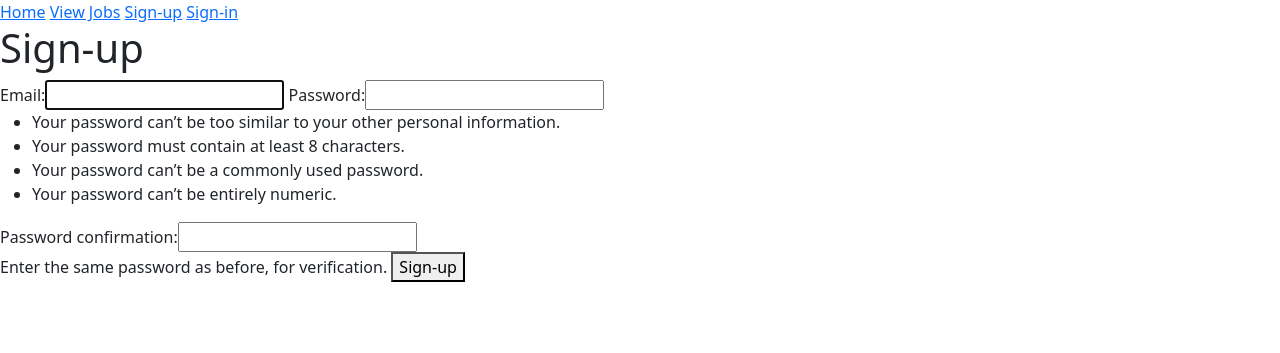
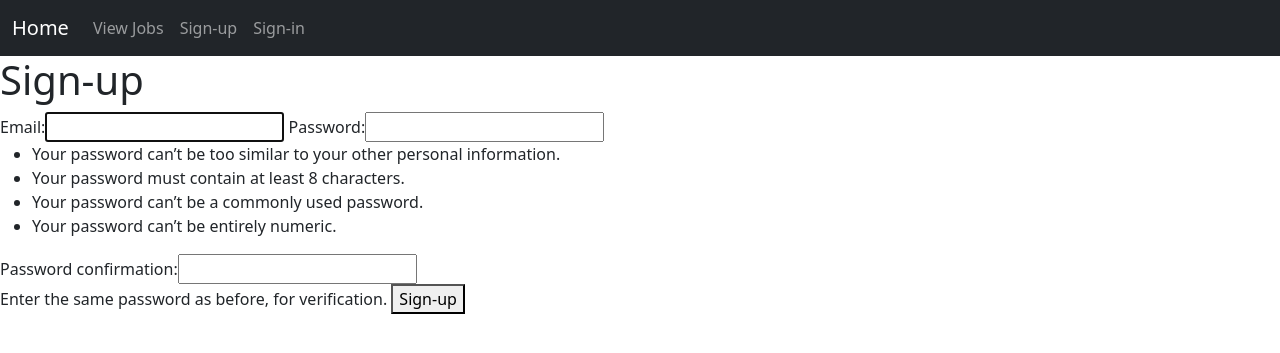
Before and after one commit to lozanov95/job_posting, a Django app: page /auth/sign-up/ in a window 1280 px wide. Shown: the top 353 px of the page. Run offline with Django 3.2, Linux system fonts and the light colour scheme.

Commit message:
reworked the nav

```diff
--- a/templates/shared/base.html
+++ b/templates/shared/base.html
@@ -11,19 +11,33 @@
 
 </head>
 <body>
-<nav>
-    <a href="{% url 'index' %}">Home</a>
-    <a href="{% url 'job list' %}">View Jobs</a>
-    {% if user.is_authenticated %}
-        <a href="{% url 'job create' %}">Post a new job</a>
-        <a href="{% url 'sign out' %}">Sign-out</a>
-        <a href="{% url 'profile details' %}">Profile</a>
-    {% else %}
-        <a href="{% url 'sign up' %}">Sign-up</a>
-        <a href="{% url 'sign in' %}">Sign-in</a>
-    {% endif %}
+<nav class="navbar navbar-expand-lg navbar-dark bg-dark">
+    <div class="container-fluid">
+        <a class="navbar-brand" href="{% url 'index' %}">Home</a>
+        <button class="navbar-toggler" type="button" data-bs-toggle="collapse" data-bs-target="#navbarNavAltMarkup"
+                aria-controls="navbarNavAltMarkup" aria-expanded="false" aria-label="Toggle navigation">
+            <span class="navbar-toggler-icon"></span>
+        </button>
+        <div class="collapse navbar-collapse" id="navbarNavAltMarkup">
+            <div class="navbar-nav">
+                <a class="nav-link" aria-current="page" href="{% url 'job list' %}">View Jobs</a>
+                {% if user.is_authenticated %}
+
+                    <a class="nav-link" href="{% url 'job create' %}">Post a new job</a>
+                    <a class="nav-link" href="{% url 'sign out' %}">Sign-out</a>
+                    <a class="nav-link" href="{% url 'profile details' %}">Profile</a>
+
+                {% else %}
+
+                    <a class="nav-link" href="{% url 'sign up' %}">Sign-up</a>
+                    <a class="nav-link" href="{% url 'sign in' %}">Sign-in</a>
+                {% endif %}            </div>
+        </div>
+    </div>
 </nav>
+
 {% block content %}
 {% endblock %}
+
 </body>
 </html>
```
